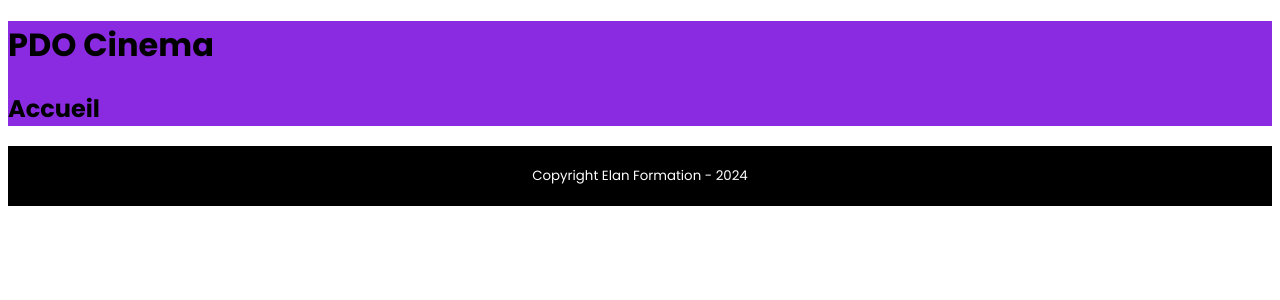
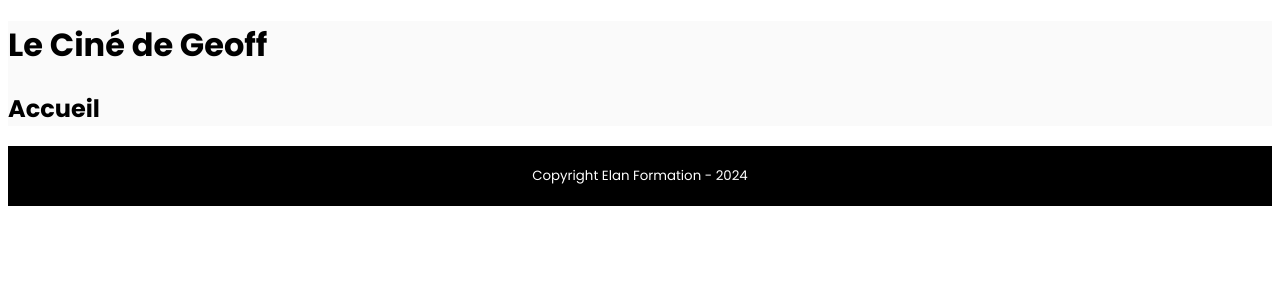
Before and after one commit to Jojoaventurier/Cinema_, a PHP site: page /view/accueil.php in a window 1280 px wide. Shown: the part 108-408 px from the top of the page. Run offline with PHP 8.4, Linux system fonts and the light colour scheme.

Commit message:
updated css background

```diff
--- a/public/css/style.css
+++ b/public/css/style.css
@@ -5,7 +5,7 @@
 }
 
 #wrapper {
-    background-color: blueviolet;
+    background-color: #FAFAFA;
 }
 
 footer {
@@ -53,9 +53,10 @@ li {
 
 .link {
     text-decoration: none;
-    color: white;
+    color: black;
 }
 
 .link:hover {
-    color : black
+    color : white;
+    background-color: black;
 }
--- a/view/template.php
+++ b/view/template.php
@@ -20,7 +20,7 @@
     <div id="wrapper">
         <main>
             <div id="contenu">
-                <h1>PDO Cinema</h1>
+                <h1>Le Ciné de Geoff</h1>
                 <h2><?= $titre_secondaire ?></h2>
                 <?= $contenu ?>
             </div>
```
